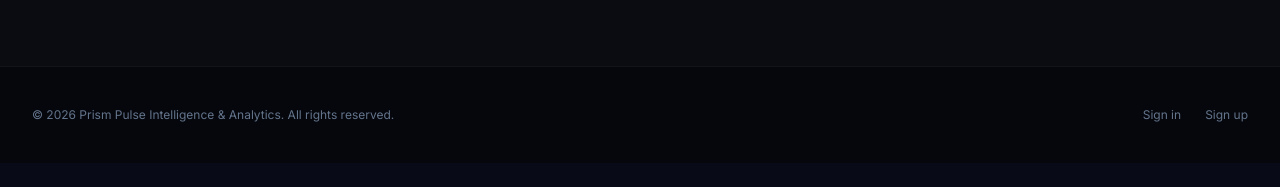
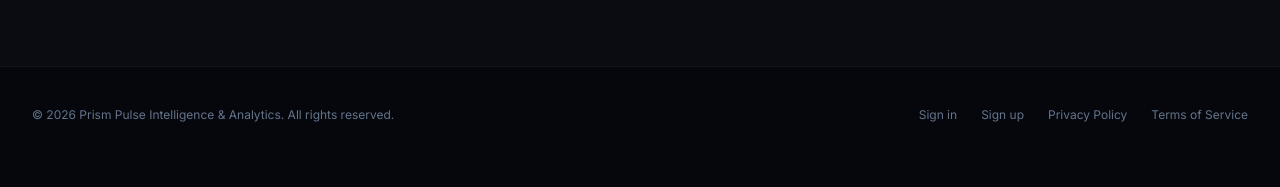
Before and after one commit to bejjankisreekar/Business_analytics_intelligence, a Django app: template templates/marketing/landing.html in a window 1280 px wide. Shown: the part 6247-6434 px from the top of the page. Before the commit the page ends 6369 px from the top, so only its background shows below. Run offline with Django 5.2, Linux system fonts and the light colour scheme; the template is opened without the code that fills it, so the values that code supplies are empty; some libraries are stand-ins or nearby versions.

Commit message:
Add Privacy Policy and Terms of Service links to signup and landing pages
- Add checkbox with links to Privacy Policy and Terms of Service on signup form
- Add Privacy Policy and Terms of Service links in footer on landing page
- Links open in new tabs for easy reference
Co-Authored-By: Claude Haiku 4.5 <noreply@anthropic.com>

```diff
--- a/templates/marketing/landing.html
+++ b/templates/marketing/landing.html
@@ -661,11 +661,15 @@
   </section>
 
   <footer class="border-t border-white/5 py-10">
-    <div class="mx-auto flex max-w-7xl flex-col items-center justify-between gap-4 px-6 text-xs text-slate-500 sm:flex-row lg:px-8">
-      <p>© {% now "Y" %} Prism Pulse Intelligence &amp; Analytics. All rights reserved.</p>
-      <div class="flex items-center gap-6">
-        <a href="{% url 'accounts:login' %}" class="hover:text-slate-300">Sign in</a>
-        <a href="{% url 'accounts:signup' %}" class="hover:text-slate-300">Sign up</a>
+    <div class="mx-auto max-w-7xl px-6 lg:px-8">
+      <div class="mb-6 flex flex-col items-center justify-between gap-4 text-xs text-slate-500 sm:flex-row">
+        <p>© {% now "Y" %} Prism Pulse Intelligence &amp; Analytics. All rights reserved.</p>
+        <div class="flex flex-wrap items-center justify-center gap-6">
+          <a href="{% url 'accounts:login' %}" class="hover:text-slate-300">Sign in</a>
+          <a href="{% url 'accounts:signup' %}" class="hover:text-slate-300">Sign up</a>
+          <a href="{% url 'core:privacy_policy' %}" class="hover:text-slate-300">Privacy Policy</a>
+          <a href="{% url 'core:terms' %}" class="hover:text-slate-300">Terms of Service</a>
+        </div>
       </div>
     </div>
   </footer>
```
Also changed, not shown: templates/accounts/signup.html (+7 -0 lines).
